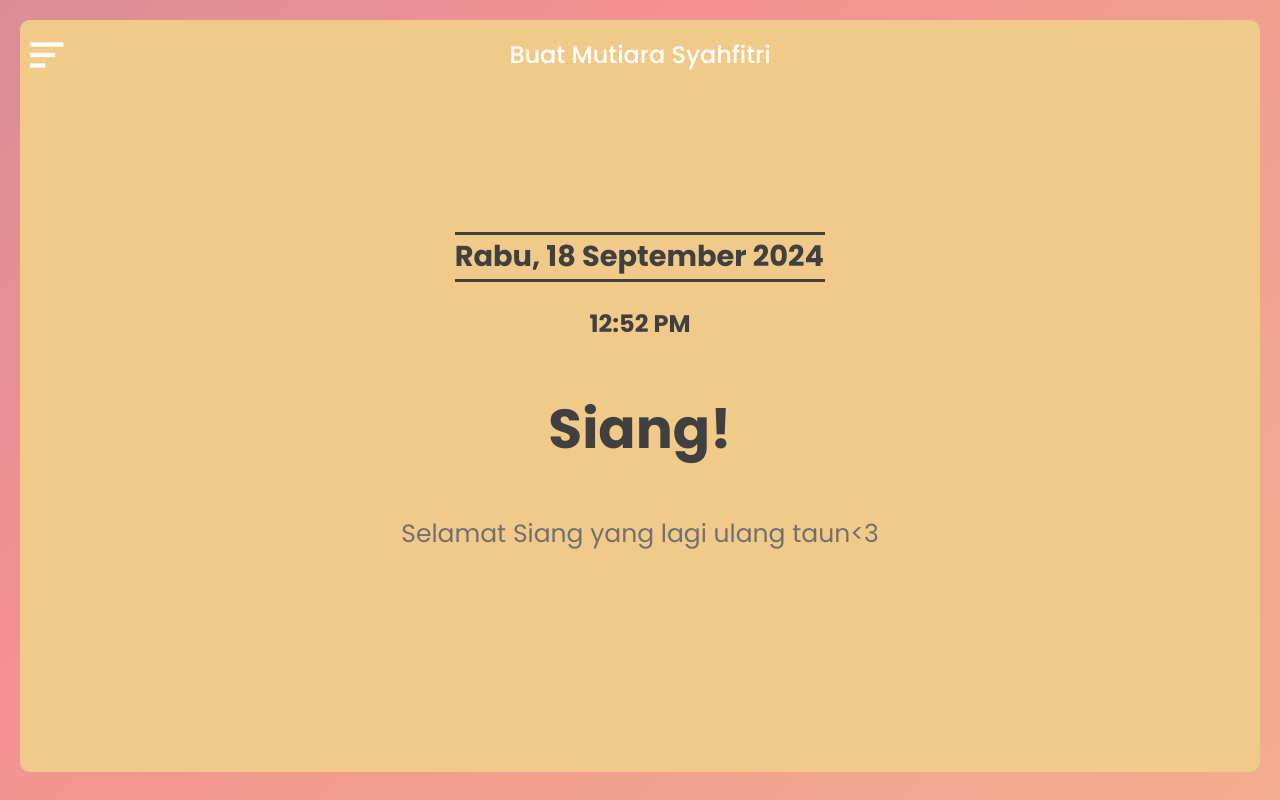
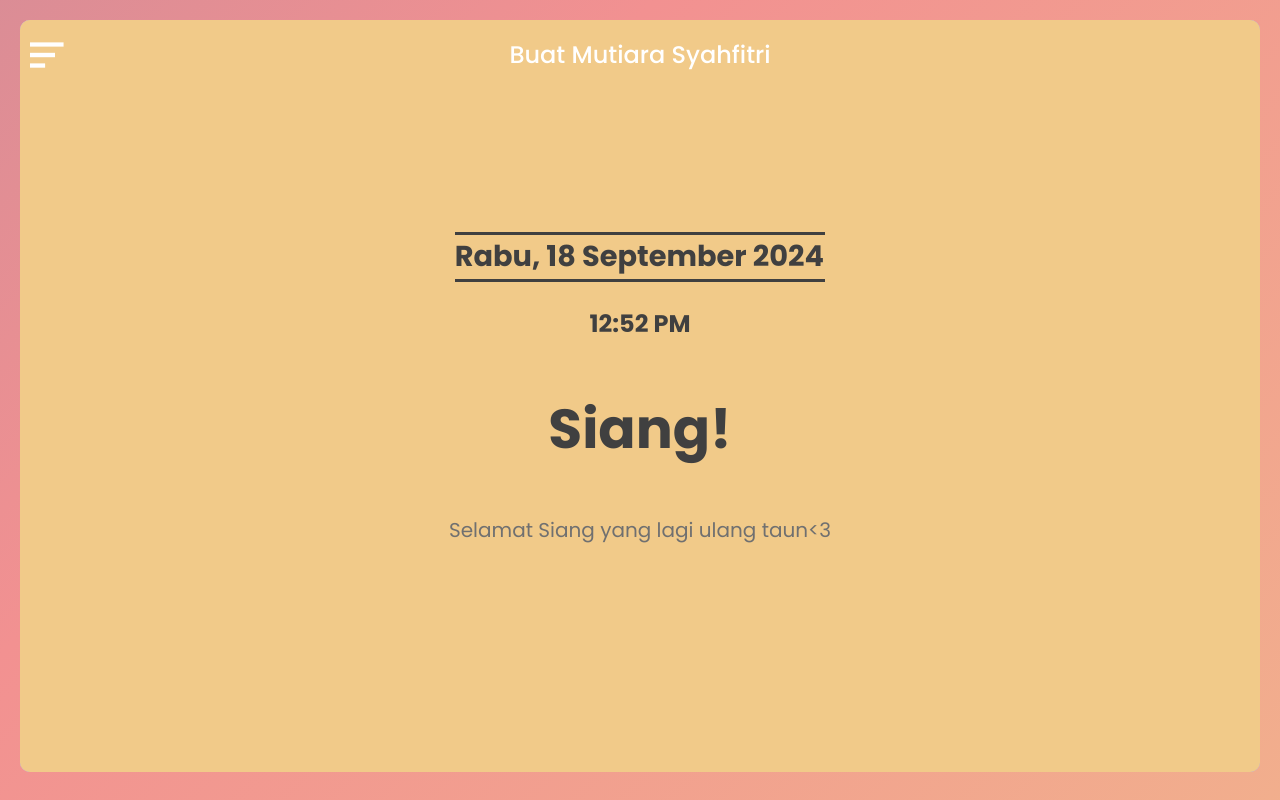
Before and after one commit to Jakhfal/eh_apa_ini_ya, a plain HTML site: page index.html in a window 1280 px wide. Both pictures are taken after a click on the button "Tekan ini". Drawn offline with nearby package versions, Linux system fonts and the light colour scheme.

Commit message:
Update style.css

```diff
--- a/css/style.css
+++ b/css/style.css
@@ -98,7 +98,7 @@ section .isiucapan {
     width: 82%;
     font-weight: 400;
     font-family: 'Poppins', sans-serif;
-    font-size: 25px;
+    font-size: 20px;
   }
 
 section .isiucapan1 {
@@ -106,7 +106,7 @@ section .isiucapan1 {
   width: 82%;
   font-weight: 400;
   font-family: 'Poppins', sans-serif;
-  font-size: 22px;
+  font-size: 18px;
 }
 
 section .isiucapan2 {
@@ -114,7 +114,7 @@ section .isiucapan2 {
     width: 82%;
     font-weight: 400;
     font-family: 'Poppins', sans-serif;
-    font-size: 25px;
+    font-size: 19px;
   }
 
   section .isiucapan3 {
@@ -122,7 +122,7 @@ section .isiucapan2 {
     width: 82%;
     font-weight: 400;
     font-family: 'Poppins', sans-serif;
-    font-size: 32px;
+    font-size: 20px;
   }
 
 section.halaman1 {
```
